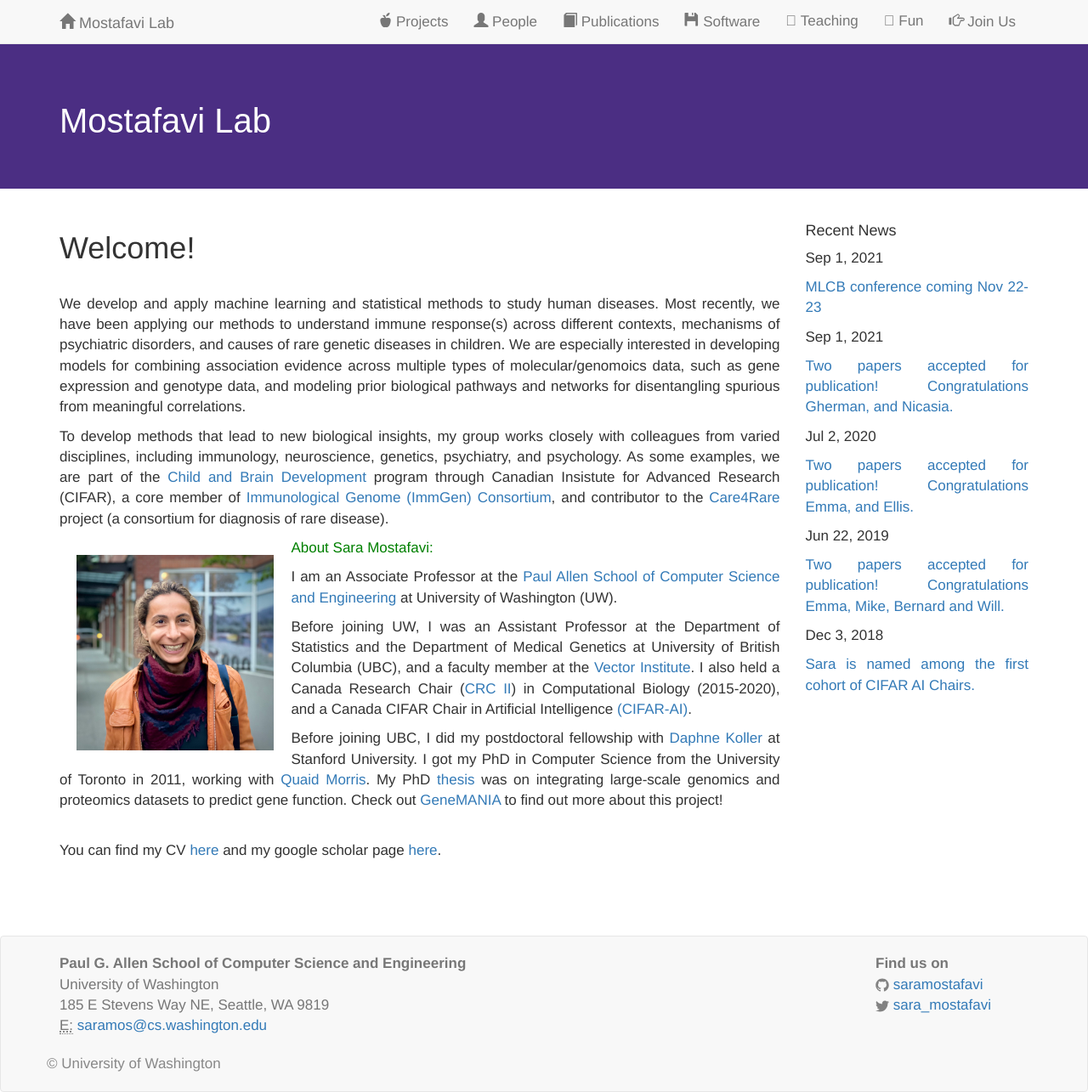
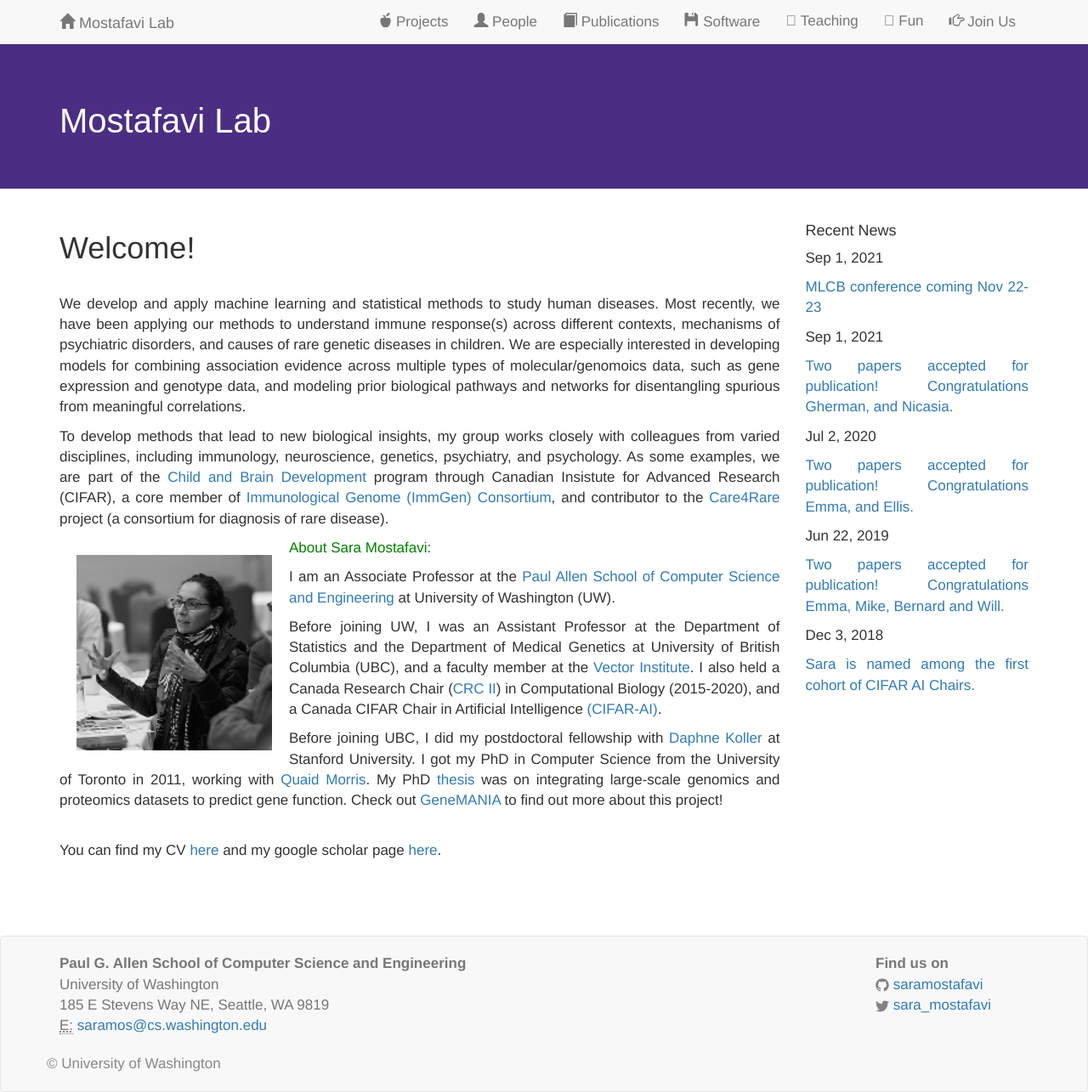
Before and after one commit to saramostafavi/saramostafavi.github.io, a Jekyll site: the page built from index.html, in a window 1280 px wide. Shown: the whole page at 85% size. Built offline with Jekyll 4.4.1, drawn with Linux system fonts in a browser that asks for light colours; nearby versions of some CDN libraries; a style sheet for code colours, icons or effects is not loaded.

Commit message:
Update index.html

```diff
--- a/index.html
+++ b/index.html
@@ -22,7 +22,7 @@ To develop methods that lead to new biological insights, my group works closely
 
 
 
-<IMG SRC="images/SaraM2.JPG" ALT="some text" ALIGN="LEFT" hspace="20" vspace="20" HEIGHT="230">
+<IMG SRC="images/CIFAR_Sara.png" ALT="some text" ALIGN="LEFT" hspace="20" vspace="20" HEIGHT="230">
 
 
 <p style="color:green">About Sara Mostafavi:</p>
```
